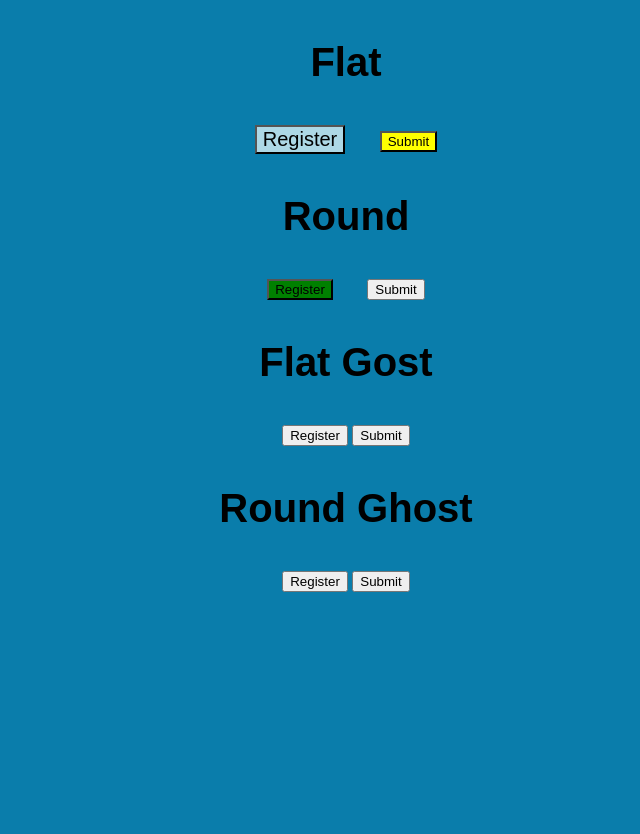
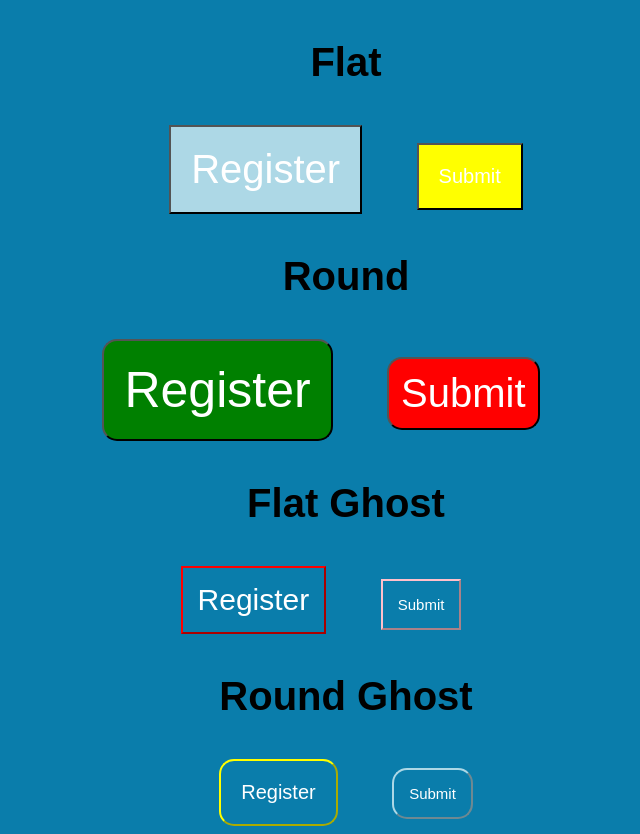
Before and after one commit to ynonye/bootcamp-htmlcss, a plain HTML site: page buttons.html in a window 1280 px wide. Shown: the whole page, without its empty margins (294-934 px from the left). Before the commit the page ends 800 px from the top, so only its background shows below. Drawn offline with Linux system fonts and the light colour scheme.

Commit message:
done with the buttons ex

```diff
--- a/buttons.css
+++ b/buttons.css
@@ -3,6 +3,7 @@ body {
     font-family: Arial, Helvetica, sans-serif;
     text-align: center;
     font-weight: 900;
+
 }
 
 h3 {
@@ -11,13 +12,65 @@ h3 {
 
 .button1 {
     background-color: lightblue;
-   font-size: 20px;
-   margin-right: 30px;
+   font-size: 40px;
+   margin-right: 50px;
+   padding: 20px;
+   color: white;
+
 }
 .button2 {
     background-color: yellow;
+    font-size: 20px;
+    padding: 20px;
+    color: white;
 }
 .button3 {
-    margin-right: 30px;
+    margin-right: 50px;
     background-color: green;
+    font-size: 50px;
+    border-radius: 15px 15px;
+    padding: 20px;
+    color: white;
 }
+.button4 {
+    margin-right: 50px;
+    background-color: red;
+    font-size: 40px;
+    border-radius: 15px 15px;
+    padding: 12px;
+    color: white;
+}
+.button5 {
+  background-color: transparent;
+  margin-right: 50px;
+  font-size: 30px;
+  padding: 15px;
+  border-color: red;
+  color: white;
+
+}
+.button6 {
+    background-color: transparent;
+    margin-right: 50px;
+    font-size: 15px;
+    padding: 15px;
+    border-color: pink;
+    color: white;
+}
+.button7 {
+  background-color: transparent;
+  margin-right: 50px;
+  font-size: 20px;
+  padding: 20px;
+  border-radius: 15px 15px;
+  border-color: yellow;
+  color: white;
+}
+.button8 {
+    background-color: transparent;
+    font-size: 15px;
+    padding: 15px;
+    border-radius: 15px 15px;
+    border-color: lightblue;
+    color: white;
+}
--- a/buttons.html
+++ b/buttons.html
@@ -13,9 +13,9 @@
      <h3>Round</h3>
      <button class="button3">Register</button>
      <button class="button4">Submit</button>
-     <h3>Flat Gost</h3>
+     <h3>Flat Ghost</h3>
      <button class="button5">Register</button>
-     <button class="button-6">Submit</button>
+     <button class="button6">Submit</button>
      <h3>Round Ghost</h3>
      <button class="button7">Register</button>
      <button class="button8">Submit</button>
```
